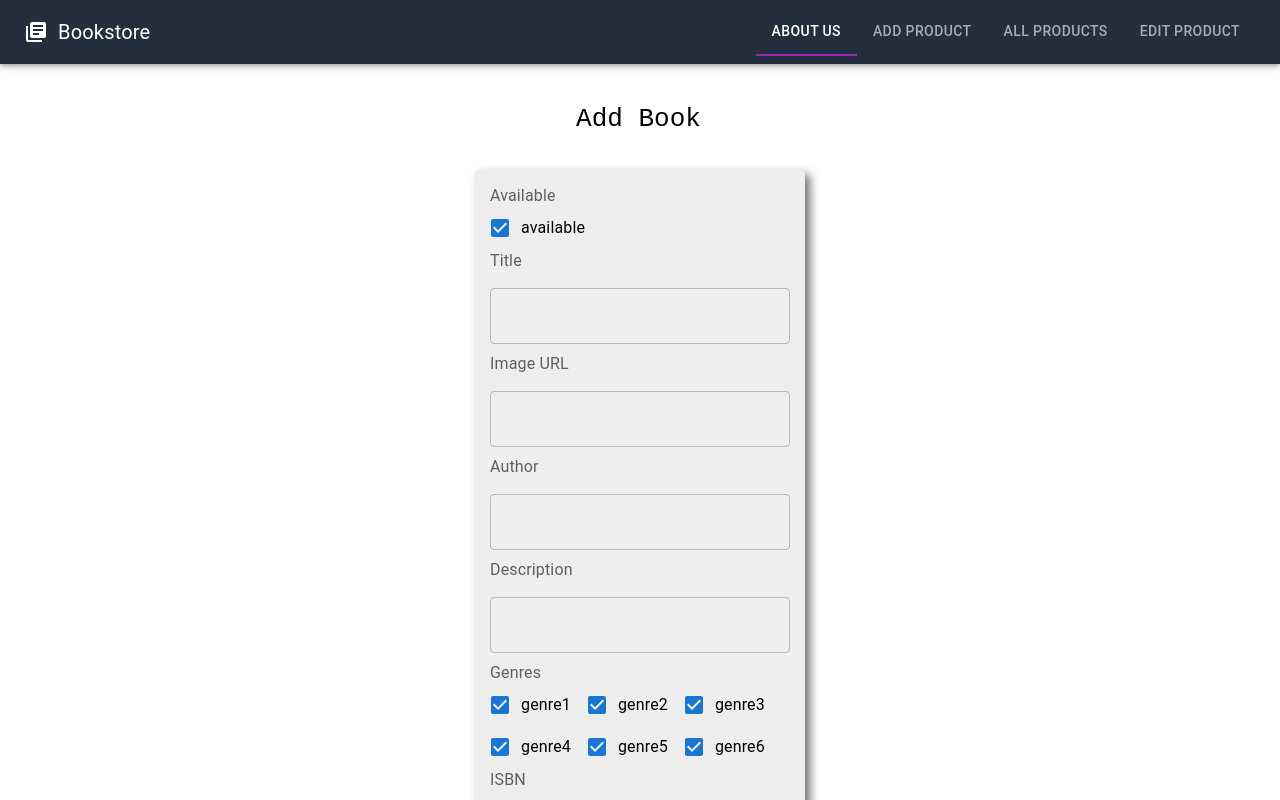
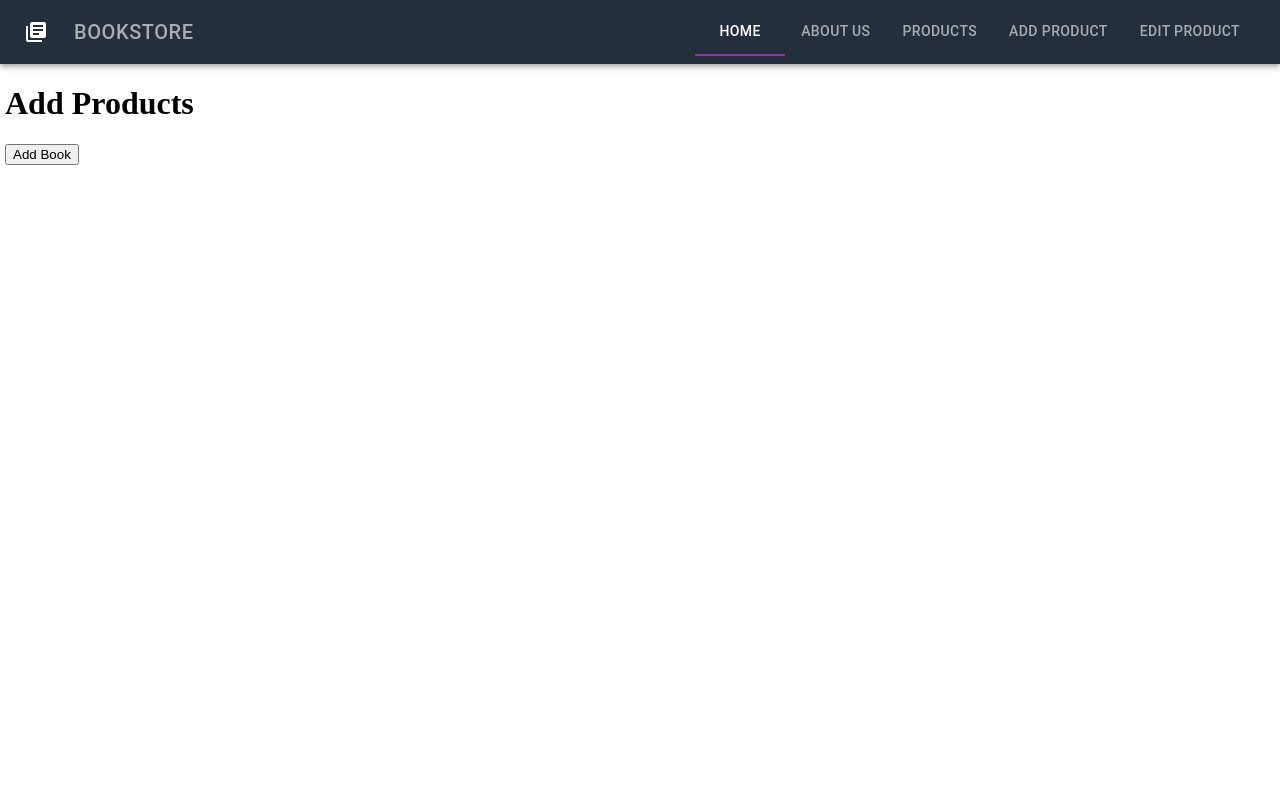
Before and after one commit to crawford134/FullstackBookstoreDemo, a React (Create React App) app in the folder Frontend/: page /add in a window 1280 px wide. Shown: the top 800 px of the page. Built offline with nearby package versions, Linux system fonts and the light colour scheme.

Commit message:
Added the "general product" pages and navigation

```diff
--- a/Frontend/src/App.js
+++ b/Frontend/src/App.js
@@ -3,9 +3,12 @@ import Header from "./components/Header";
 import { Route,Routes } from "react-router-dom";
 import Home from "./components/Home";
 import AboutUs from "./components/AboutUs";
+import Products from "./components/Products";
+import EditProducts from "./components/EditProducts";
+import AddProducts from "./components/AddProducts";
+import Books from "./components/Book/Books";
 import AddBook from "./components/Book/AddBook";
-import Books from "./components/Book/Books";
-import EditBook from "./components/Book/EditBook"
+import EditBook from "./components/Book/EditBook";
 
 function App() {
   return (
@@ -15,9 +18,12 @@ function App() {
         <Routes>
           <Route path="/" element={<Home />} />
           <Route path="/about" element={<AboutUs />} exact/>
-          <Route path="/add" element={<AddBook />} exact/>
-          <Route path="/edit" element={<EditBook />} exact/>
-          <Route path="/products" element={<Books />} exact/>
+          <Route path="/products" element={<Products />} exact/>
+          <Route path="/add" element={<AddProducts />} exact/>
+          <Route path="/edit" element={<EditProducts />} exact/>
+          <Route path="/products/books" element={<Books />} exact/>
+          <Route path="/add/books" element={<AddBook />} exact/>
+          <Route path="/edit/books" element={<EditBook />} exact/>
         </Routes>
       </main>
     </React.Fragment>
--- /dev/null
+++ b/Frontend/src/components/AddProducts.js
@@ -0,0 +1,13 @@
+import React from 'react';
+import { useNavigate } from "react-router-dom";
+
+export default function AddProducts() {
+  let navigate = useNavigate();
+
+  return (
+    <div>
+      <h1>Add Products</h1>
+      <button onClick={() => navigate("/add/books")}>Add Book</button>
+    </div>
+  )
+}
--- a/Frontend/src/components/Book/AddBook.js
+++ b/Frontend/src/components/Book/AddBook.js
@@ -1,17 +1,23 @@
-import React from 'react'
+import React, { useState } from 'react'
 import { FormControlLabel, Checkbox, FormLabel, TextField, Button } from '@mui/material'
 
 const URL = 'http://localhost:5001/books'
 
 export default function AddBook() {
   console.log("AddBook URL: ",URL)
+  const [inputs, setInputs] = useState({
+    title:'',
+    description:'',
+    author:'',
+    available:false,
+    image:'',
+    ISBN:100000000,
+    price:0,
+  })
+
   return (
     <div className='addbook'>
-      <div class="Add-wrapper">
-        <div class="Add-typing">
-          Add Book
-        </div>
-      </div>
+      <h1>Add Book</h1>
       <form className='addform'>
           <FormLabel>Available</FormLabel>
           <br />
--- a/Frontend/src/components/Book/EditBook.js
+++ b/Frontend/src/components/Book/EditBook.js
@@ -5,6 +5,6 @@ const URL = 'http://localhost:5001/books'
 export default function EditBook() {
   console.log("EditBook URL: ",URL)
   return (
-    <div>EditBook</div>
+    <div><h1>Edit Book</h1></div>
   )
 }
--- /dev/null
+++ b/Frontend/src/components/EditProducts.js
@@ -0,0 +1,13 @@
+import React from 'react';
+import { useNavigate } from "react-router-dom";
+
+export default function EditProducts() {
+  let navigate = useNavigate();
+
+  return (
+    <div>
+      <h1>Edit Products</h1>
+      <button onClick={() => navigate("/edit/books")}>Edit Books</button>
+    </div>
+  )
+}
--- a/Frontend/src/components/Header.js
+++ b/Frontend/src/components/Header.js
@@ -9,12 +9,13 @@ export default function Header() {
     <AppBar sx={{backgroundColor: '#232F3D'}} className='Header' position='sticky'>
       <Toolbar>
         <LibraryBooksIcon className='HeaderIcon'/>
-        <Typography className='HeaderTitle'>Bookstore</Typography>
+        <Tab className='HeaderTitle' LinkComponent={NavLink} to="/" label='BookStore' onClick={(e)=>setValue(0)}/>
         <Tabs sx={{ml : 'auto'}} className='HeaderTabGroup' textColor='inherit' indicatorColor='secondary' value={value} onChange={(e,value)=>setValue(value)}>
-          <Tab LinkComponent={NavLink} to="/about" label='About Us' value={0}/>
-          <Tab LinkComponent={NavLink} to="/add" label='Add Product' value={1}/>
-          <Tab LinkComponent={NavLink} to="/products" label='All Products' value={2}/>
-          <Tab LinkComponent={NavLink} to="/edit" label='Edit Product'value={3}/>
+          <Tab LinkComponent={NavLink} to="/" label='Home' value={0}/>
+          <Tab LinkComponent={NavLink} to="/about" label='About Us' value={1}/>
+          <Tab LinkComponent={NavLink} to="/products" label='Products' value={2}/>
+          <Tab LinkComponent={NavLink} to="/add" label='Add Product' value={3}/>
+          <Tab LinkComponent={NavLink} to="/edit" label='Edit Product'value={4}/>
         </Tabs>
       </Toolbar>
     </AppBar>
--- a/Frontend/src/components/Home.js
+++ b/Frontend/src/components/Home.js
@@ -2,6 +2,10 @@ import React from 'react'
 
 export default function Home() {
   return (
-    <div>Home</div>
+    <div class="About-wrapper">
+    <div class="About-typing">
+      This is the Home Page.
+    </div>
+  </div>
   )
 }
--- /dev/null
+++ b/Frontend/src/components/Products.js
@@ -0,0 +1,13 @@
+import React from 'react';
+import { useNavigate } from "react-router-dom";
+
+export default function Products() {
+  let navigate = useNavigate();
+
+  return (
+    <div>
+      <h1>Products</h1>
+      <button onClick={() => navigate("/products/books")}>Books</button>
+    </div>
+  )
+}
--- a/Frontend/src/index.css
+++ b/Frontend/src/index.css
@@ -9,7 +9,8 @@
 .HeaderTitle{
     margin-left: 10px !important;
     font-size: 20px !important;
-    font-weight: 300px !important;;
+    font-weight: 300px !important;
+    color: #fff !important;
 }
 
 .HeaderTabGroup{
```
